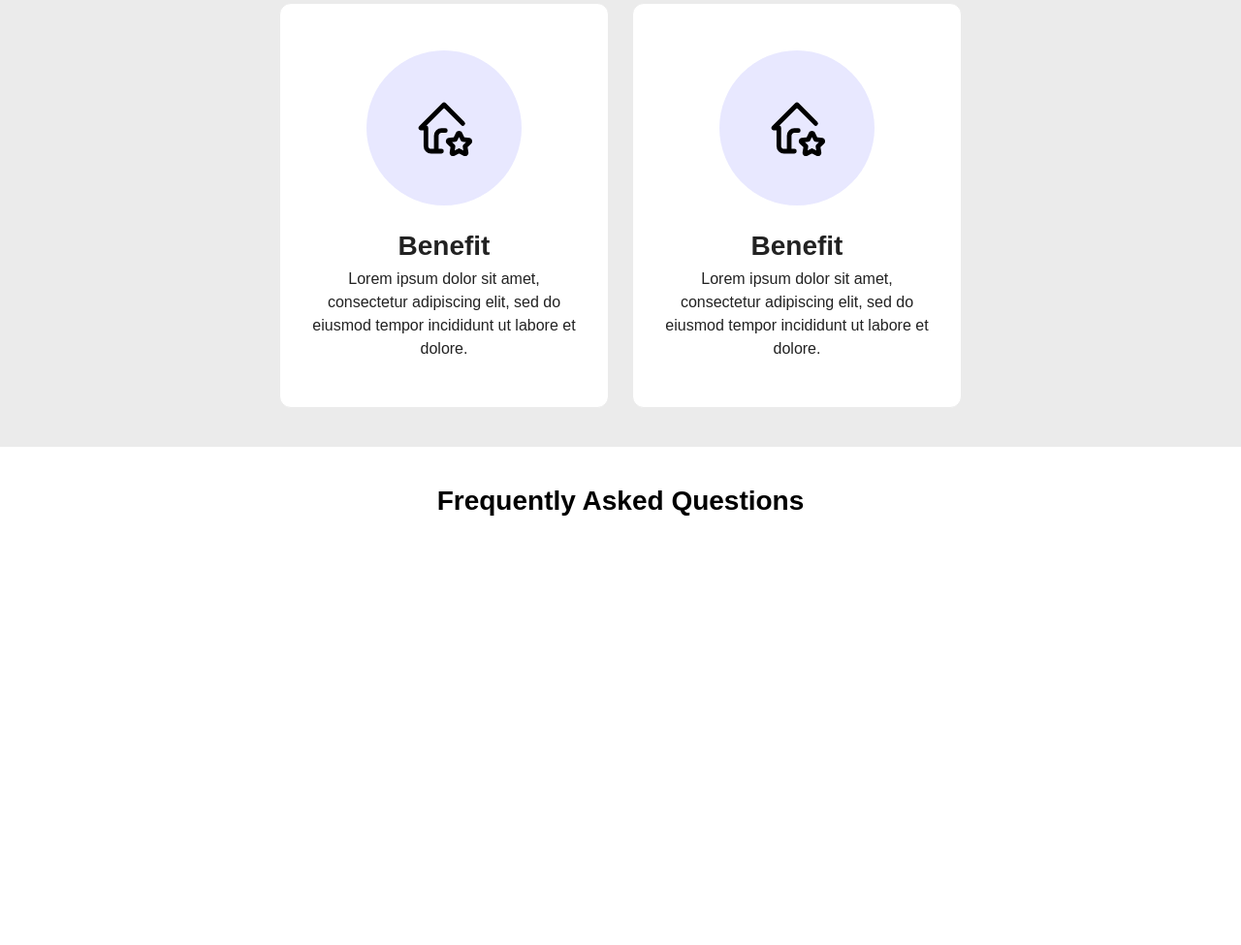
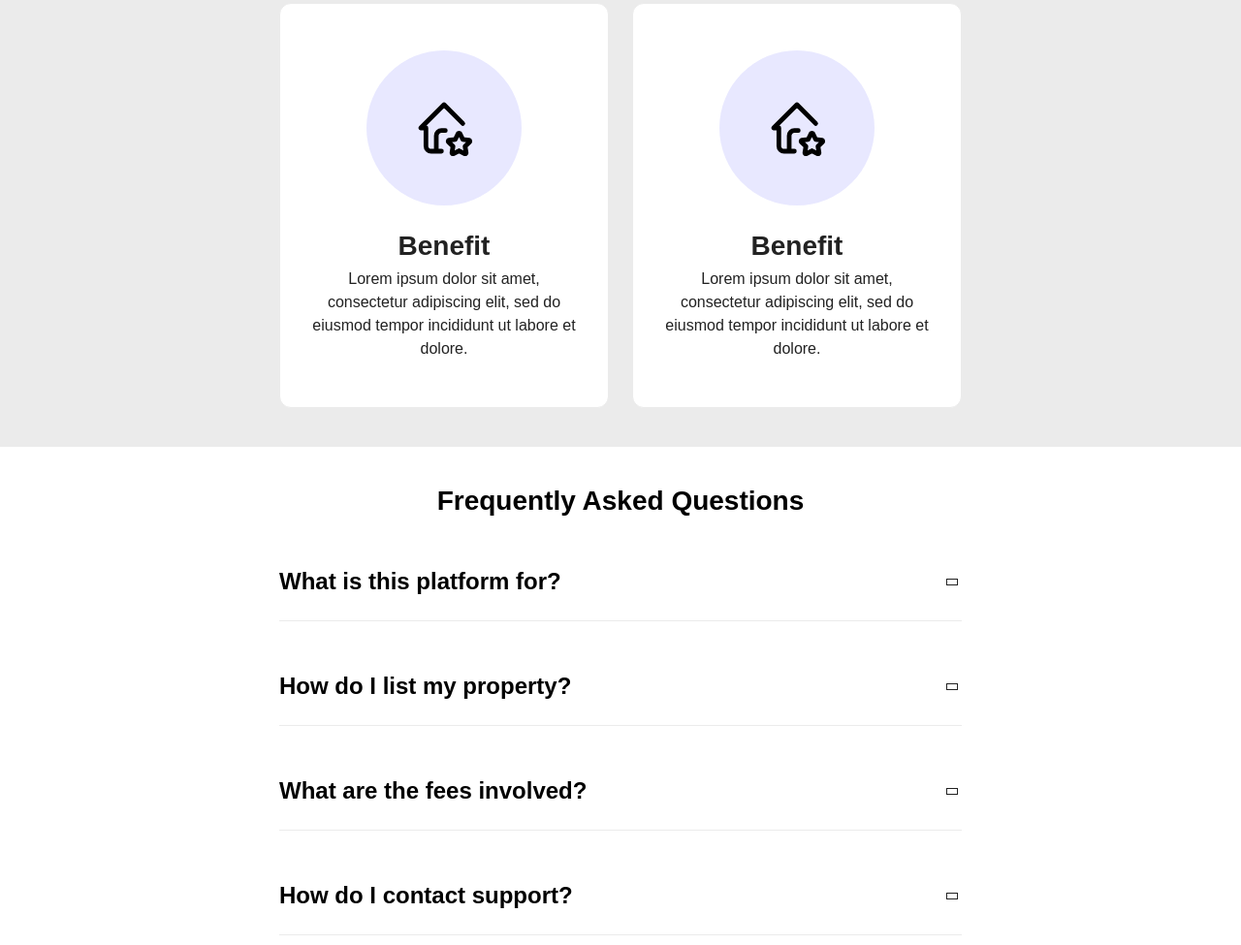
Before and after one commit to mihailapuste/arrow-space-test, a website: page index.html in a window 1280 px wide. Shown: the part 5840-6815 px from the top of the page at 97% size. Before the commit the page ends 6464 px from the top, so only its background shows below. Drawn offline with Linux system fonts and the light colour scheme.

Commit message:
faq stykunbg

```diff
--- a/index.html
+++ b/index.html
@@ -538,11 +538,44 @@
 
       <section class="faq-cards-section">
         <div class="container">
-          <h2 class="faq-title">Frequently Asked Questions</h2>
+
           <div class="faq-cards-container">
+            <h2 class="faq-title">Frequently Asked Questions</h2>
+            <div class="faq-item" data-property-1="Collapsed">
+              <div class="faq-content">
+                <div class="faq-question">What is this platform for?</div>
+                <div class="faq-arrow" data-name="Down">
+                  <div class="faq-arrow-icon"></div>
+                </div>
+              </div>
+            </div>
 
+            <div class="faq-item" data-property-1="Collapsed">
+              <div class="faq-content">
+                <div class="faq-question">How do I list my property?</div>
+                <div class="faq-arrow" data-name="Down">
+                  <div class="faq-arrow-icon"></div>
+                </div>
+              </div>
+            </div>
 
+            <div class="faq-item" data-property-1="Collapsed">
+              <div class="faq-content">
+                <div class="faq-question">What are the fees involved?</div>
+                <div class="faq-arrow" data-name="Down">
+                  <div class="faq-arrow-icon"></div>
+                </div>
+              </div>
+            </div>
 
+            <div class="faq-item" data-property-1="Collapsed">
+              <div class="faq-content">
+                <div class="faq-question">How do I contact support?</div>
+                <div class="faq-arrow" data-name="Down">
+                  <div class="faq-arrow-icon"></div>
+                </div>
+              </div>
+            </div>
           </div>
         </div>
       </section>
--- a/styles.css
+++ b/styles.css
@@ -929,6 +929,13 @@ body {
     margin: 0;
 }
 
+.faq-title {
+    text-align: center;
+    font-size: 28px;
+    font-weight: 600;
+    margin: 0;
+}
+
 .benefits-cards-container {
     display: grid;
     grid-template-columns: repeat(auto-fit, minmax(250px, 1fr));
@@ -965,6 +972,15 @@ body {
 @media screen and (max-width: 768px) {
     .benefits-cards-container {
         grid-template-columns: 1fr;
+    }
+    .faq-title,
+    .benefits-title,
+    .section-title {
+        font-size: 24px;
+    }
+    .faq-question {
+        font-size: 20px;
+        line-height: 28px;
     }
 }
 
@@ -1176,17 +1192,51 @@ body {
     padding: 40px 0px;
 }
 
-.faq-title {
-    text-align: center;
-    font-size: 28px;
-    font-weight: 600;
-    padding: 0px 0px 51px 0px;
-    margin: 0;
+.faq-cards-container {
+    display: flex;
+    flex-direction: column;
+    max-width: 100%;
+    gap: 51px;
 }
 
-.faq-cards-container {
-    display: grid;
-    grid-template-columns: repeat(auto-fit, minmax(250px, 1fr));
-    max-width: 100%;
-    gap: 24px;
+.faq-item {
+    align-self: stretch;
+    padding-bottom: 24px;
+    border-bottom: 1px var(--Neutral-400, #EBEBEB) solid;
+    justify-content: flex-start;
+    align-items: center;
+    display: inline-flex;
 }
+
+.faq-content {
+    flex: 1 1 0;
+    justify-content: flex-start;
+    align-items: center;
+    display: flex;
+}
+
+.faq-question {
+    flex: 1 1 0;
+    color: black;
+    font-size: 24px;
+    font-weight: 600;
+    line-height: 32px;
+    word-wrap: break-word;
+}
+
+.faq-arrow {
+    width: 20px;
+    height: 20px;
+    position: relative;
+    overflow: hidden;
+}
+
+.faq-arrow-icon {
+    width: 10px;
+    height: 5px;
+    left: 5px;
+    top: 7.50px;
+    position: absolute;
+    outline: 1.50px var(--Secondary, #222222) solid;
+    outline-offset: -0.75px;
+}
```
